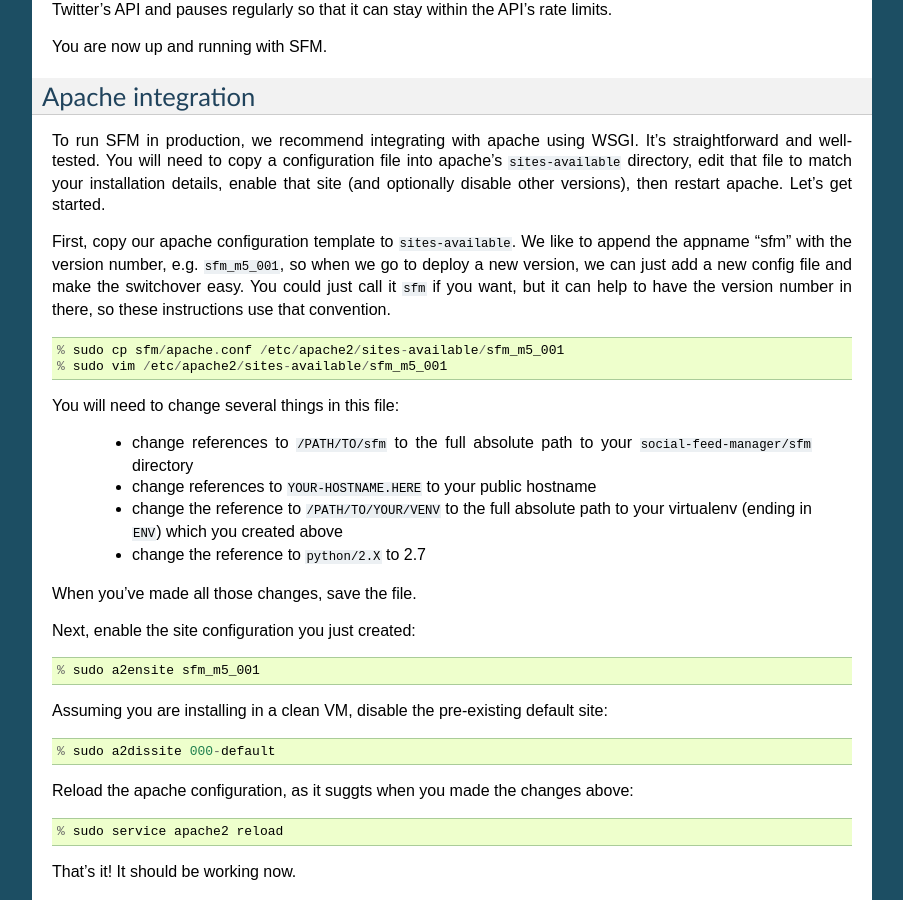
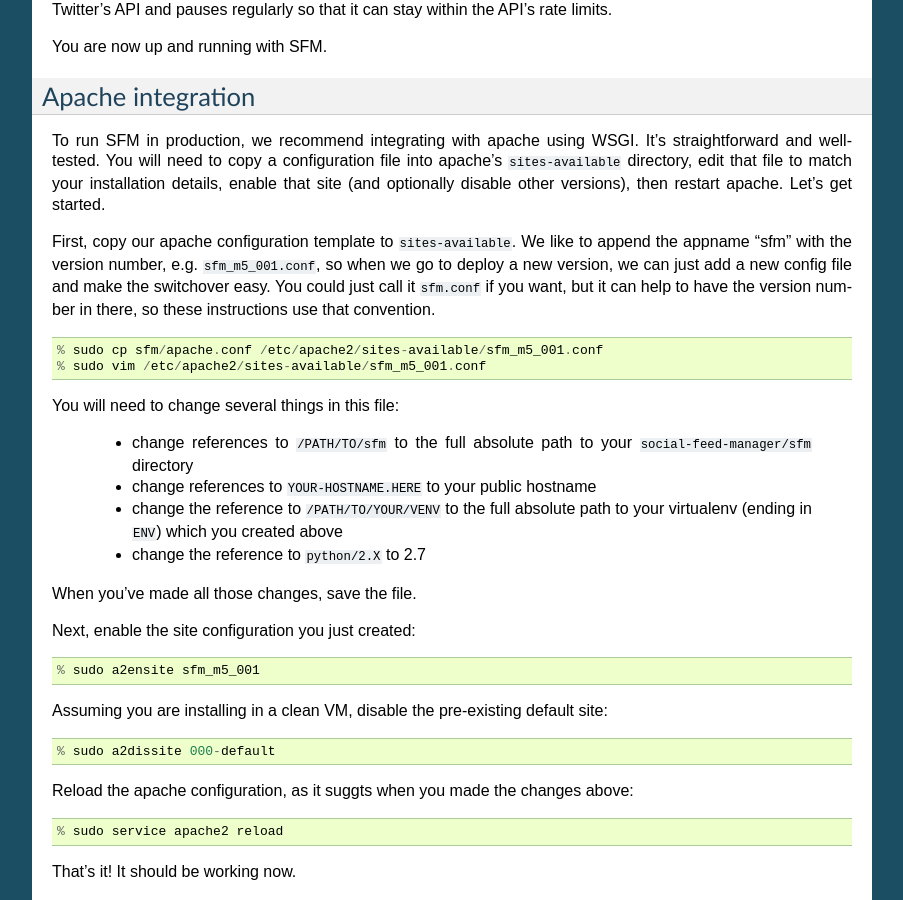
Before and after one commit to gwu-libraries/social-feed-manager, a Sphinx documentation site: the page built from docs/install.rst, in a window 1280 px wide and 900 px high, scrolled down 6076 px. Shown: the whole window, without its empty margins (198-1101 px from the left). Built offline with Sphinx 7.4.7, drawn with Linux system fonts in a browser that asks for light colours.

Commit message:
a2ensite will not recognize the config unless it ends in .conf

```diff
--- a/docs/install.rst
+++ b/docs/install.rst
@@ -426,15 +426,15 @@
 
 First, copy our apache configuration template to ``sites-available``. We
 like to append the appname "sfm" with the version number,
-e.g. ``sfm_m5_001``, so when we go to deploy a new version, we can just
+e.g. ``sfm_m5_001.conf``, so when we go to deploy a new version, we can just
 add a new config file and make the switchover easy.  You could just call
-it ``sfm`` if you want, but it can help to have the version number in
+it ``sfm.conf`` if you want, but it can help to have the version number in
 there, so these instructions use that convention.
 
 ::
 
-    % sudo cp sfm/apache.conf /etc/apache2/sites-available/sfm_m5_001
-    % sudo vim /etc/apache2/sites-available/sfm_m5_001
+    % sudo cp sfm/apache.conf /etc/apache2/sites-available/sfm_m5_001.conf
+    % sudo vim /etc/apache2/sites-available/sfm_m5_001.conf
 
 You will need to change several things in this file:
 
```
